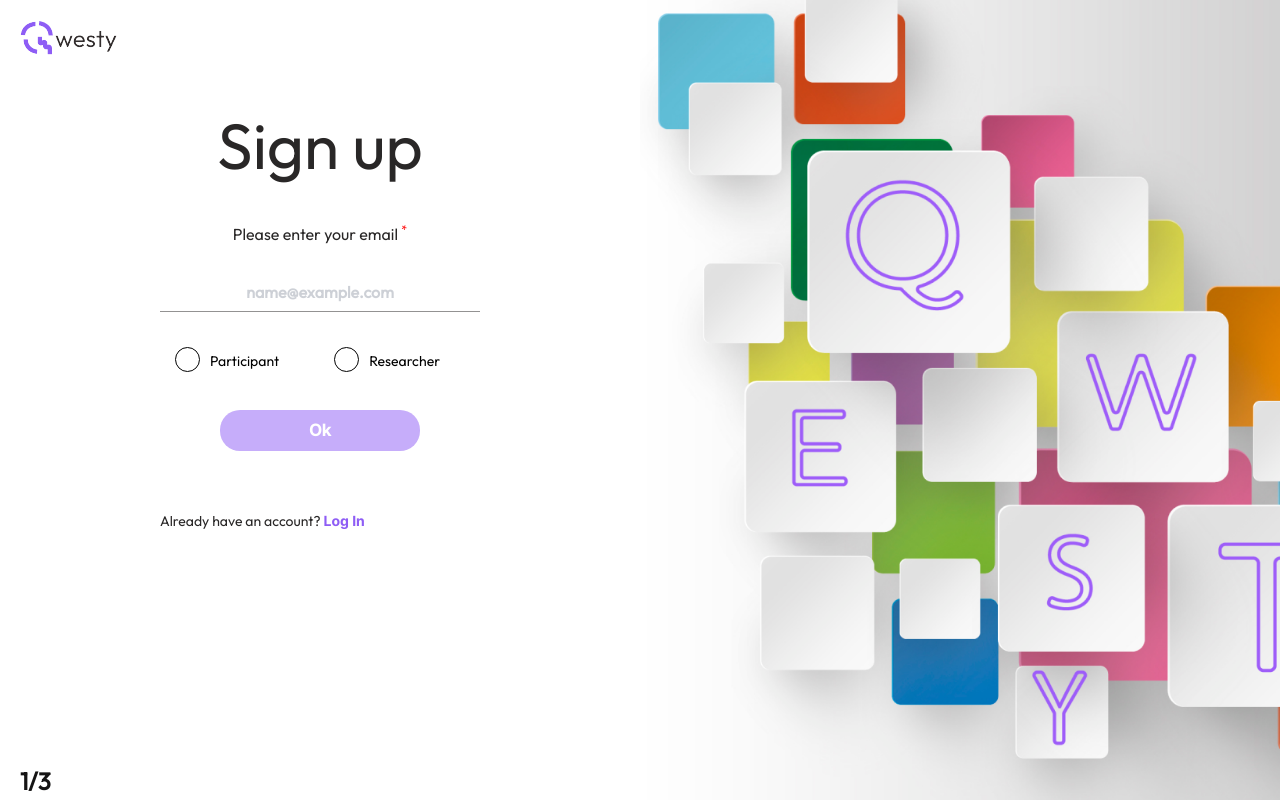
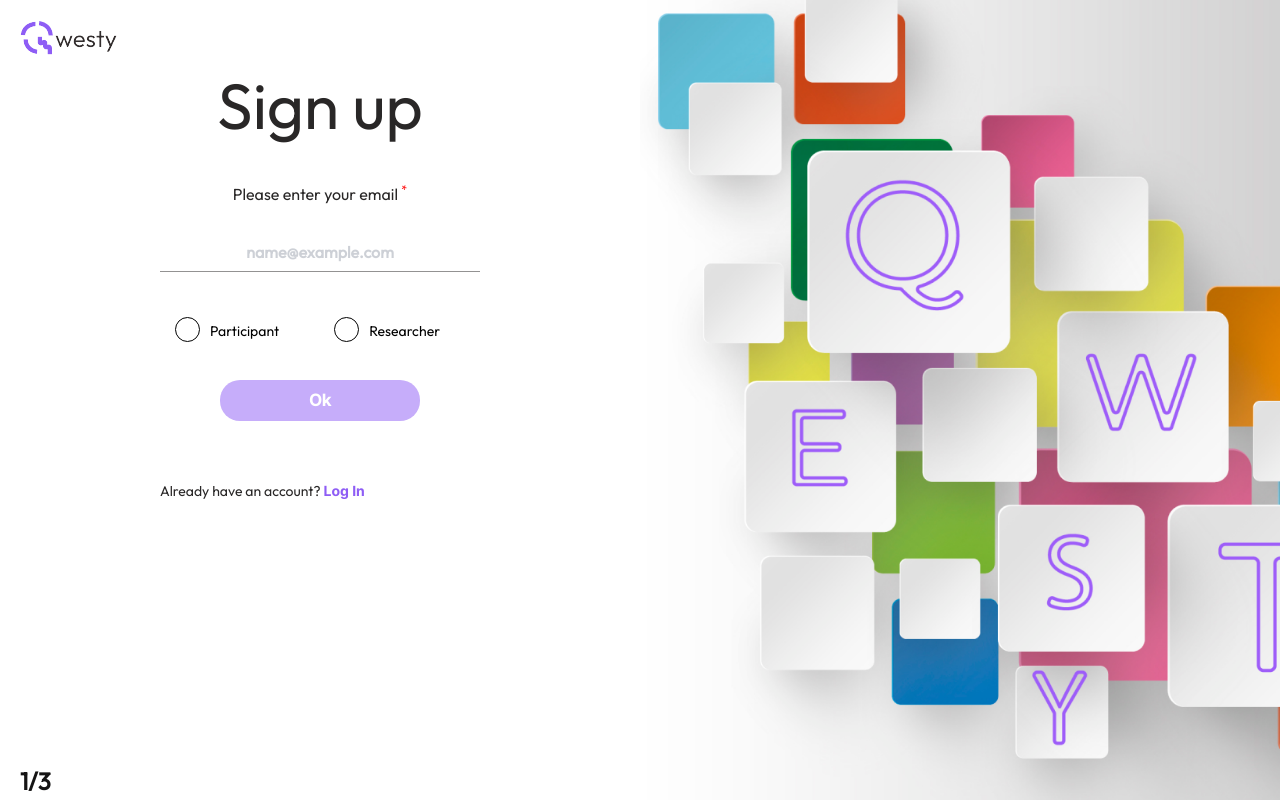
Before and after one commit to Multitelo/QwestyMain, a React (Vite) app in the folder Qwesty/: page /SignUp in a window 1280 px wide. Built offline with nearby package versions, Linux system fonts and the light colour scheme.

Commit message:
some styles modified

```diff
--- a/Qwesty/src/assets/css/login-signup.css
+++ b/Qwesty/src/assets/css/login-signup.css
@@ -40,7 +40,7 @@
     margin-top: 0px;
 }
 .signUp-left .first-content{
-  margin-top: 50px;
+  margin-top: 10px;
 }
 
 .radio-inputs{
@@ -313,7 +313,9 @@ sup{
 
   #errMsg{
     color:rgba(255, 0, 0, 0.6);
+    font-size: 12px;
   }
+
 
   @media only screen and (max-width:1246px){
     .errMsg {
--- a/Qwesty/src/components/SignUpPage.jsx
+++ b/Qwesty/src/components/SignUpPage.jsx
@@ -20,7 +20,7 @@ function SignUpPage() {
                                           confirmPwdErr:false})
     const [pwdErr, setPwdErr] = useState(false)
     const [btnState, setBtnState] = useState(true)
-
+    const [errE, setErrE] = useState('')
     const handleContent = (content) => {
         setContent((prevState) =>
             prevState === 'second'
@@ -36,13 +36,16 @@ function SignUpPage() {
 
     const handleEmail = async (e) => {
         const emailRegex = /^[^\s@]+@[^\s@]+\.[^\s@]+$/;
+        setErrE('');
+
         setEmail({ value: e.target.value, touched: true });
 
-        setErrors({ ...errors, emailError: emailRegex.test(e.target.value) ? '' : 'Invalid email format' });
+        setErrors({ ...errors, emailError: emailRegex.test(e.target.value) ? '' : 'err' });
     };
 
 
     const handleEmailCheck = async () => {
+
         const formData = new FormData();
         formData.append('email',email.value);
         formData.append('usertype', usertype);
@@ -59,11 +62,15 @@ function SignUpPage() {
 
             if (!data.isAvailable) {
                 // Email is not available, set error message
-                setErrors(prevErrors => ({ ...prevErrors, emailError: 'Email is already in use' }));
+                setErrE('Email is already in use');
+                setErrors({...errors, emailError:'err'})
             } else {
                 // Email is available, clear any existing error messages and move to the next content
-                setErrors(prevErrors => ({ ...prevErrors, emailError: '' }));
-                setContent('second'); // Only move to the next content if the email is available
+                setErrE('');
+                setErrors({...errors, emailError:''})
+
+                setContent('second');
+                 // Only move to the next content if the email is available
             }
         } catch (error) {
             console.error('Error:', error);
@@ -141,7 +148,8 @@ function SignUpPage() {
                             setErrors={setErrors}
                             handleBtnState={handleBtnState}
                             btnState={btnState}
-                            handleEmailCheck={handleEmailCheck} // Pass the function here
+                            handleEmailCheck={handleEmailCheck}
+                            errE = {errE}// Pass the function here
                     />
                     ) : content === 'second' ? (
                         <SecondSignupcontent
@@ -190,7 +198,7 @@ function SignUpPage() {
 
 export default SignUpPage;
 
-const FirstSignUpContent = ({email, setEmail, usertype, setUsertype, handleContent, handleEmail, errors, setErrors, handleBtnState, btnState, handleEmailCheck})=>{
+const FirstSignUpContent = ({email, setEmail, usertype, setUsertype, handleContent, handleEmail, errors, setErrors, handleBtnState, errE, handleEmailCheck})=>{
     const handleUserTypeChange = (event)=>{
         setUsertype(event.target.value)
     }
@@ -211,10 +219,10 @@ const FirstSignUpContent = ({email, setEmail, usertype, setUsertype, handleConte
                    onBlur={handleBlur}
 
                    onChange={handleEmail}
-                   className={errors.emailError ? 'error' : ''}
+                   className={errors.emailError}
 
                    />
-            {errors.emailError && <p className="error">{errors.emailError}</p>}
+          <span id="errMsg"> {errE}</span>
 
             <div className='radio-inputs'>
                 <label className='radio-container'>
```
